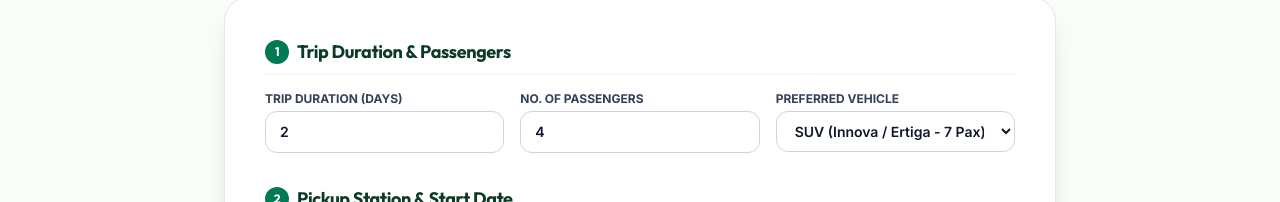
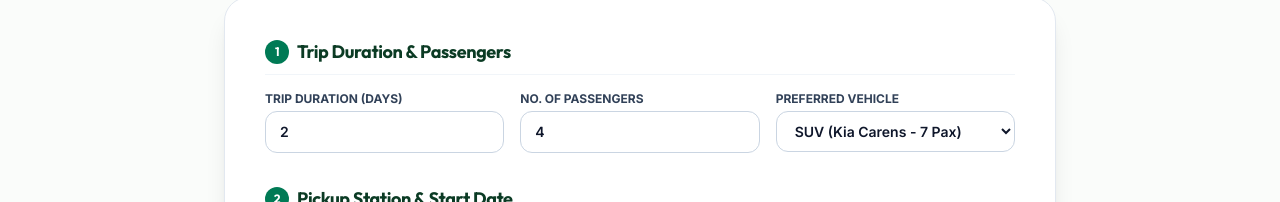
Before and after one commit to Peersheik/mb_cabservice, a Next.js app: page /custom-tour in a window 1280 px wide. Shown: the part 361-563 px from the top of the page. Built offline with nearby package versions, Linux system fonts and the light colour scheme.

Commit message:
car changes

```diff
--- a/src/app/custom-tour/page.tsx
+++ b/src/app/custom-tour/page.tsx
@@ -185,8 +185,8 @@ export default function CustomTourPage() {
                     onChange={(e) => setVehicle(e.target.value as 'Sedan' | 'SUV')}
                     className="w-full px-3.5 py-2.5 rounded-xl border border-slate-300 text-sm font-semibold bg-white"
                   >
-                    <option value="Sedan">Sedan (Dzire / Etios - 4 Pax)</option>
-                    <option value="SUV">SUV (Innova / Ertiga - 7 Pax)</option>
+                    <option value="Sedan">Sedan (Etios - 4 Pax)</option>
+                    <option value="SUV">SUV (Kia Carens - 7 Pax)</option>
                   </select>
                 </div>
               </div>
--- a/src/components/CabJourneySection.tsx
+++ b/src/components/CabJourneySection.tsx
@@ -15,7 +15,7 @@ export const CabJourneySection: React.FC = () => {
     },
     {
       title: 'Spotless Clean Cabs',
-      desc: 'Comfortable Sedans (Dzire, Etios) and spacious 7-seater SUVs (Innova, Ertiga) maintained in peak hill condition.'
+      desc: 'Comfortable Sedans (Etios) and spacious 7-seater SUVs (Kia Carens) maintained in peak hill condition.'
     },
     {
       title: 'No-Rush Sightseeing',
```
